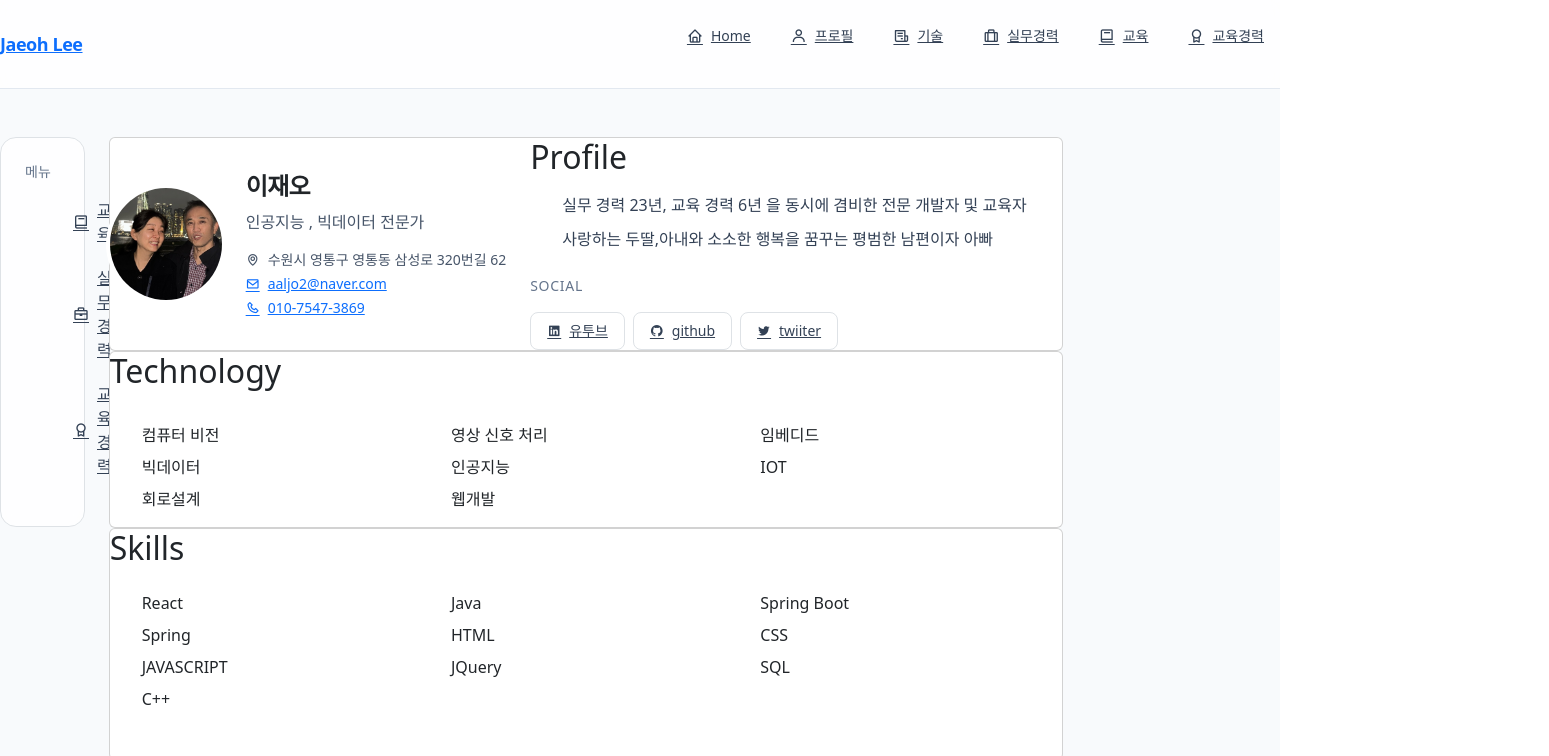
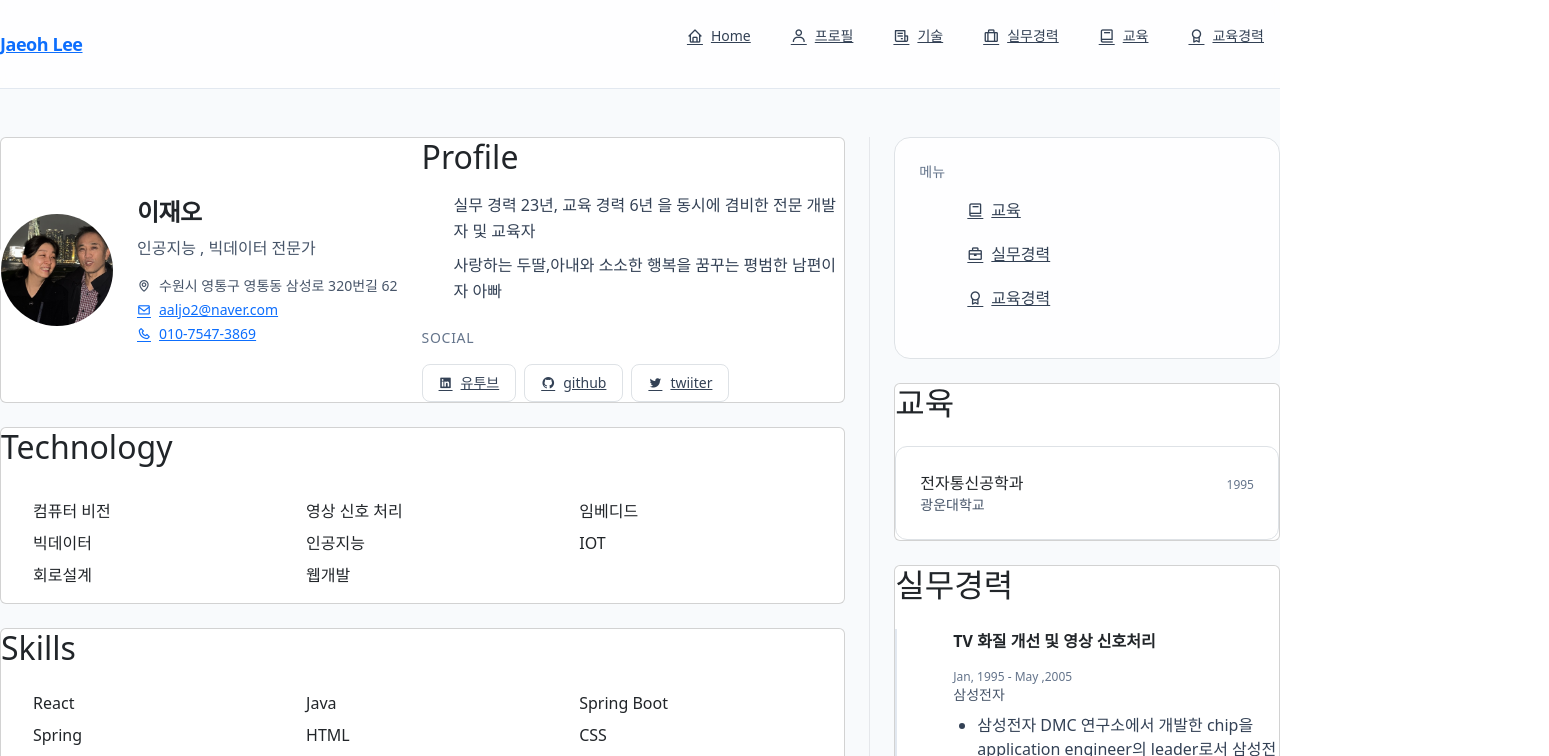
Before and after one commit to aaljo222/resume-modify, a React (Create React App) app: page / in a window 1280 px wide. Shown: the top 756 px of the page, 1549 px wide, since content can reach past the window. Built offline with nearby package versions, Linux system fonts and the light colour scheme.

Commit message:
대대적인 수정7

```diff
--- a/src/Pages/Resume.jsx
+++ b/src/Pages/Resume.jsx
@@ -1,5 +1,5 @@
 // src/Pages/Resume.jsx
-import React, { useEffect, useState } from "react";
+import React from "react";
 import { Profile } from "../Components/Profile";
 import { Academic } from "../Components/Academic";
 import { Skills } from "../Components/Skills";
@@ -8,38 +8,28 @@ import { Works } from "../Components/Works";
 import { SocialMedia } from "../Components/SocialMedia";
 import { AboutMe } from "../Components/AboutMe";
 import { SEO } from "../Components/SEO";
-import SidebarMenu from "../Components/SidebarMenu"; // ✅ 새로 추가
+import SidebarMenu from "../Components/SidebarMenu";
 import { Data as dataSchema } from "../Schemas/Data";
 
 export const Resume = () => {
-  const query = "(min-width: 968px)";
-  const [matches, setMatches] = useState(window.matchMedia(query).matches);
-  useEffect(() => {
-    const media = window.matchMedia(query);
-    const listener = () => setMatches(media.matches);
-    media.addEventListener("change", listener);
-    return () => media.removeEventListener("change", listener);
-  }, [matches]);
-
   const { profile, aboutMe, skills, socialMedia, experience } = dataSchema;
 
   return (
     <>
       <SEO {...profile} {...aboutMe} />
 
-      {/* 상단 히어로는 얇은 배경만 */}
+      {/* 얇은 히어로 배경 */}
       <section id="home" className="relative scroll-mt-24">
         <div className="absolute inset-0 -z-10 bg-gradient-to-b from-primary-50/60 to-transparent" />
         <div className="container-max py-6" />
       </section>
 
-      {/* 메인 2열: 왼쪽 콘텐츠 / 오른쪽 메뉴 */}
       <main className="container-max pb-16">
-        {/* ✅ 12컬럼 그리드: 왼쪽 8~9, 오른쪽 4~3 */}
+        {/* ✅ 12컬럼: 왼쪽 8, 오른쪽 4 (md↑에서 2열 고정) */}
         <div className="grid grid-cols-12 gap-6">
-          {/* Left column (사진 → Technology → Skills → Profile → Education/Experience/Projects) */}
-          <div className="col-span-12 md:col-span-8 lg:col-span-9">
-            {/* 1) 사진(프로필 카드) */}
+          {/* LEFT: 사진 → Technology → Skills → Profile */}
+          <div className="col-span-12 md:col-span-8 space-y-6">
+            {/* Profile(사진+소개+소셜) */}
             <section id="profile" className="card scroll-mt-24">
               <div className="flex flex-col gap-6 md:flex-row">
                 <Profile {...profile} />
@@ -50,7 +40,7 @@ export const Resume = () => {
               </div>
             </section>
 
-            {/* 2) Technology */}
+            {/* Technology */}
             <section id="technology" className="card scroll-mt-24">
               <h2 className="section-title">Technology</h2>
               <ul className="mt-4 grid grid-cols-2 gap-2 sm:grid-cols-3">
@@ -62,7 +52,7 @@ export const Resume = () => {
               </ul>
             </section>
 
-            {/* 3) Skills */}
+            {/* Skills */}
             <section id="skills" className="card scroll-mt-24">
               <Skills
                 technicalLabel="Skills"
@@ -72,13 +62,17 @@ export const Resume = () => {
               />
             </section>
 
-            {/* 4) Profile(추가 설명) */}
+            {/* Profile 상세(원하면 유지/삭제) */}
             <section id="profile-more" className="card scroll-mt-24">
               <h2 className="section-title">Profile</h2>
               <p className="mt-3 text-slate-700">{aboutMe.description[0]}</p>
             </section>
+          </div>
 
-            {/* 아래 3개는 오른쪽 메뉴가 가리키는 대상들 */}
+          {/* RIGHT: 사이드 메뉴 + 교육/실무경력/교육경력 */}
+          <div className="col-span-12 md:col-span-4 space-y-6 lg:border-s lg:ps-6">
+            <SidebarMenu />
+
             <section id="education" className="card scroll-mt-24">
               <Academic {...experience} />
             </section>
@@ -91,11 +85,6 @@ export const Resume = () => {
               <Proyects {...experience} />
             </section>
           </div>
-
-          {/* Right column: sticky side menu */}
-          <div className="order-first md:order-none">
-            <SidebarMenu />
-          </div>
         </div>
       </main>
     </>
```
